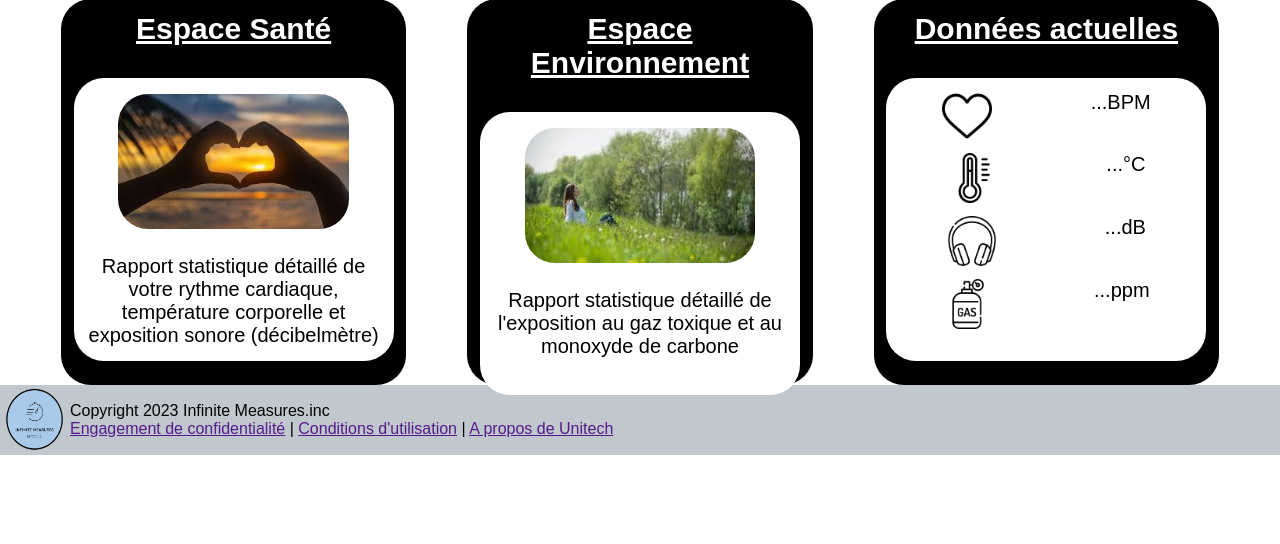
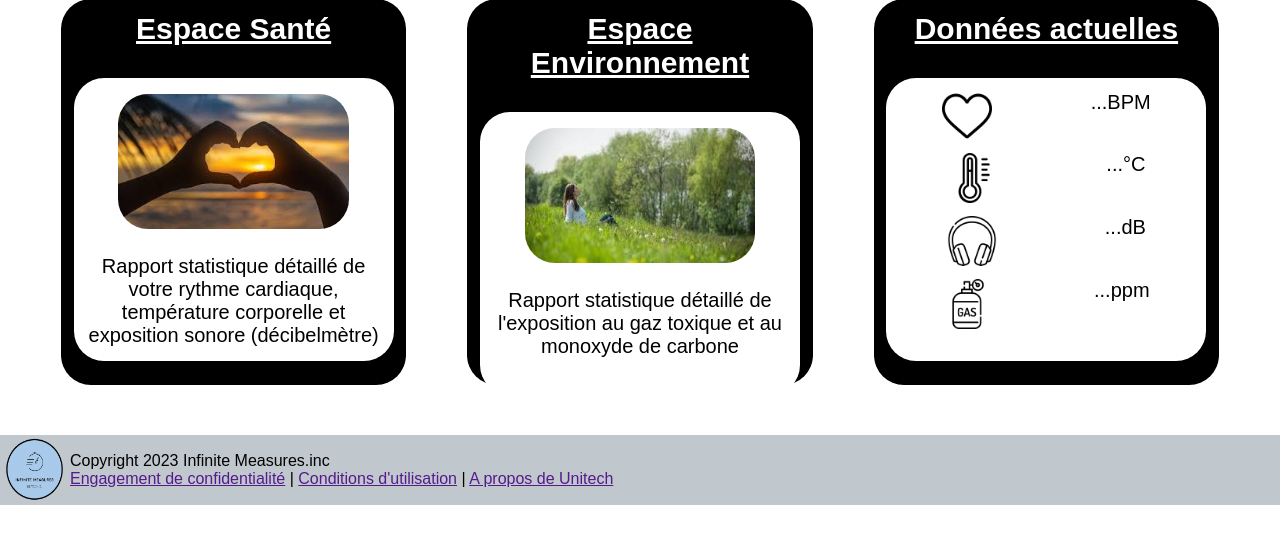
Before and after one commit to BenjaminBrehier/HealthyVibe, a PHP site: page /vosDonnees.php in a window 1280 px wide. Shown: the part 151-695 px from the top of the page. Run offline with PHP 8.4, Linux system fonts and the light colour scheme.

Commit message:
Espacement footer/Cadre

```diff
--- a/res/css/vosDonnees.css
+++ b/res/css/vosDonnees.css
@@ -1,5 +1,6 @@
 body {
   font-family: 'Source sans Pro', sans-serif;
+
 }
 
 #Espace {
@@ -10,6 +11,8 @@ body {
   flex-direction: row;
   justify-content: space-evenly;
   width: 100%;
+  margin-bottom: 50px;
+
 
 
 }
@@ -20,6 +23,7 @@ body {
   color: white;
   padding: 1%;
   border-radius: 30px;
+
 
 }
 
@@ -72,12 +76,7 @@ body {
   color: white;
 }
 
-/**.carre_noir > .carre_blanc > .icone{
-    position: fixed;
-    top: 40%;
-    left: 40%;
-    transform: translate(-50%, -50%);
-  }**/
+
 
 @media screen and (max-width: 800px) {
   .carre_noir {
```
